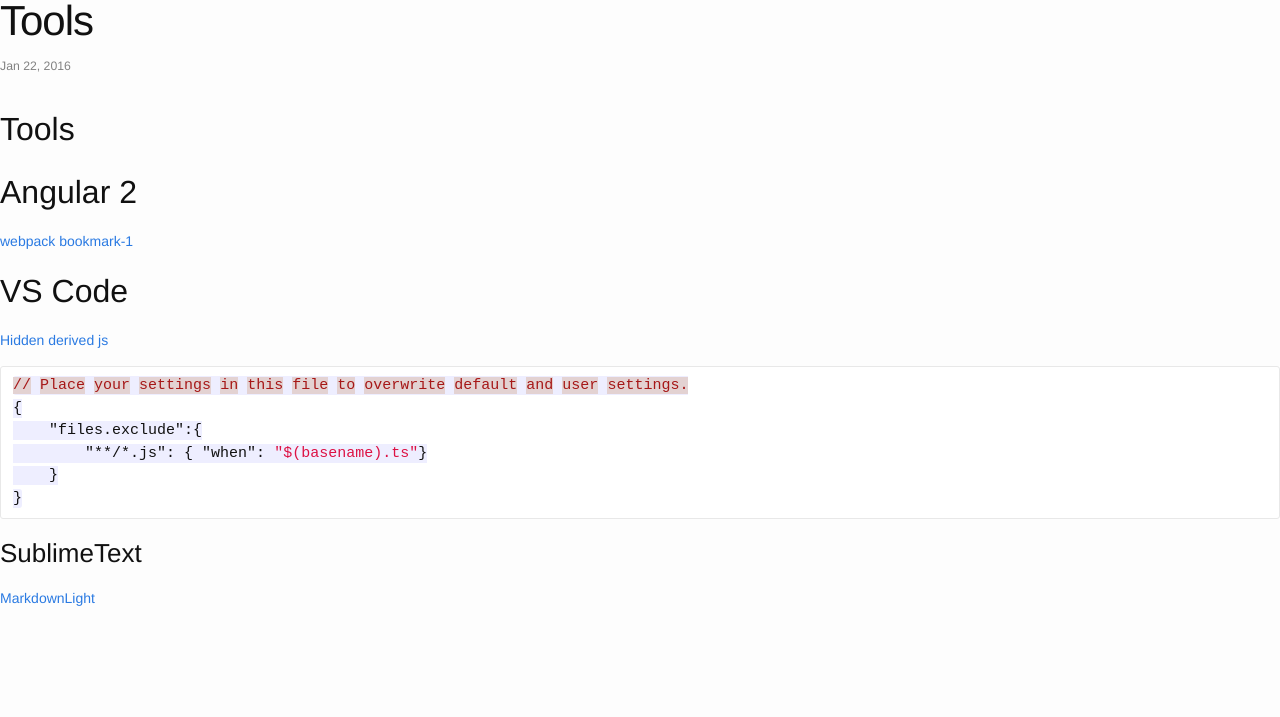
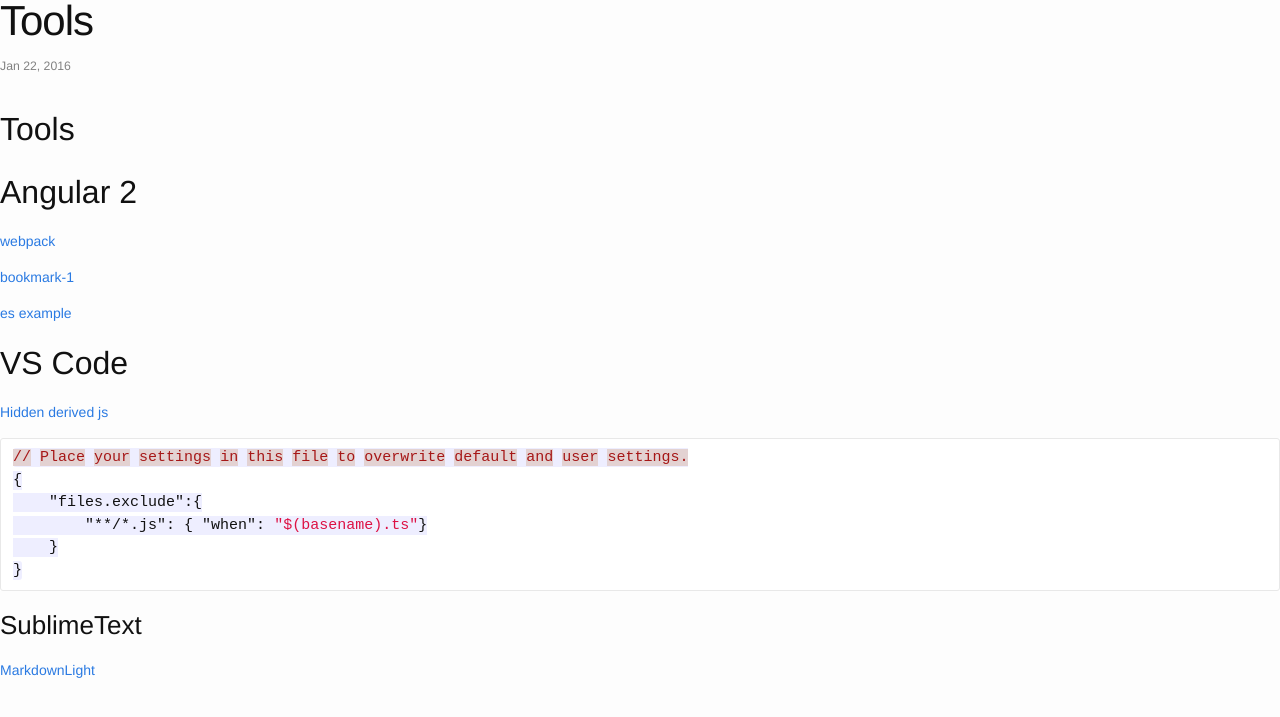
Before and after one commit to cnwarden/cnwarden.github.io, a Jekyll site: the page built from _posts/2016-01-22-tools.markdown, in a window 1280 px wide. Shown: the top 717 px of the page. Built offline with Jekyll 4.4.1, drawn with Linux system fonts in a browser that asks for light colours.

Commit message:
Update 2016-01-22-tools.markdown

```diff
--- a/_posts/2016-01-22-tools.markdown
+++ b/_posts/2016-01-22-tools.markdown
@@ -11,7 +11,10 @@ Tools
 ## Angular 2
 
 [webpack](https://github.com/AngularClass/angular2-webpack-starter)
+
 [bookmark-1](http://www.sitepoint.com/angular-2-components-inputs-outputs/)
+
+[es example](https://github.com/spalger/esjs-angular2-test/blob/master/app/app.component.ts)
 
 ## VS Code
 
```
